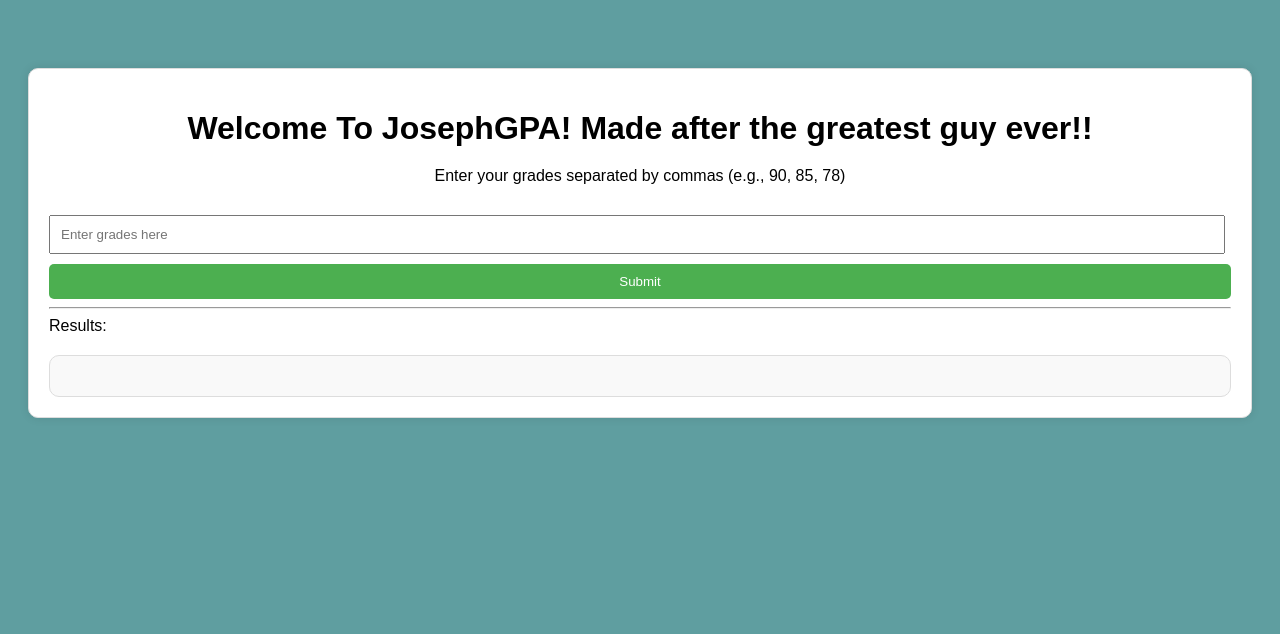
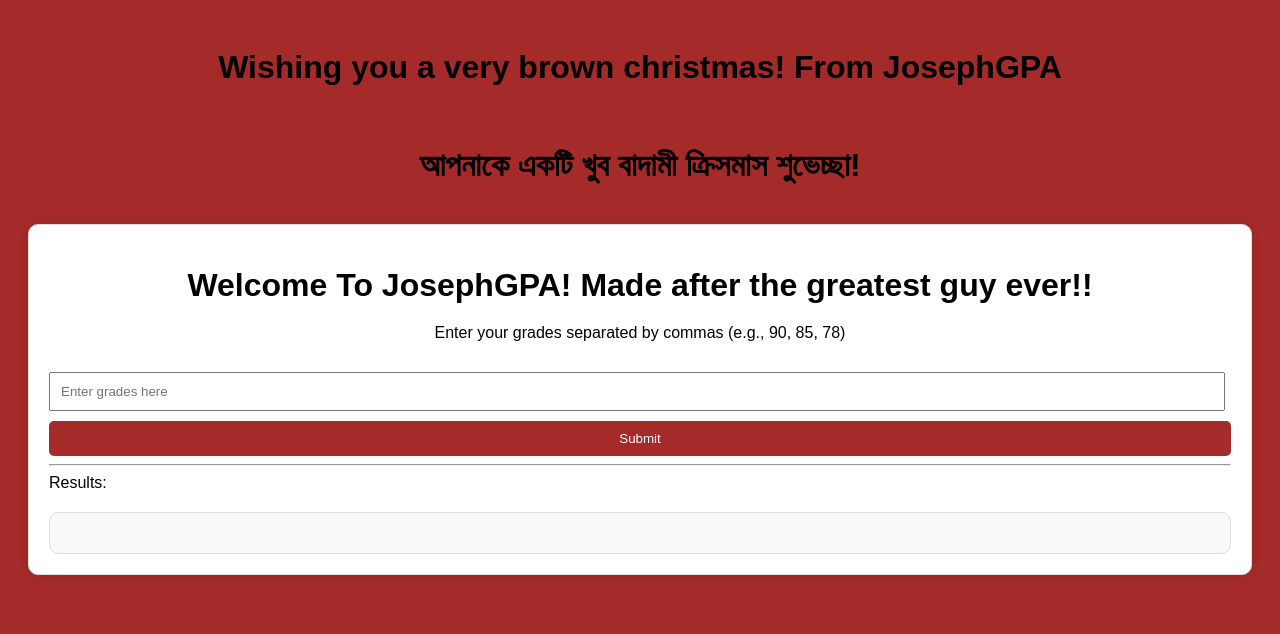
Before and after one commit to lthomp079/JosephGPA, a Flask app: page / in a window 1280 px wide. Shown: the top 634 px of the page. Run offline with Flask 3, Linux system fonts and the light colour scheme.

Commit message:
Update index.html

```diff
--- a/templates/index.html
+++ b/templates/index.html
@@ -9,7 +9,7 @@
       body {
         font-family: Arial, sans-serif;
         padding: 20px;
-        background: cadetblue;
+        background: brown;
       }
       .container {
         margin: 40px auto;
@@ -38,14 +38,14 @@
         width: 97.5%;
       }
       button {
-        background: #4CAF50;
+        background: brown;
         color: #fff;
         border: none;
         border-radius: 5px;
         cursor: pointer;
       }
       button:hover {
-        background: #3e8e41;
+        background: brown;
       }
       #result {
         margin-top: 20px;
@@ -57,6 +57,8 @@
    </style>
 </head>
 <body>
+   <h1 style="text-align: center">Wishing you a very brown christmas! From JosephGPA</h1><br>
+   <h1 style="text-align: center">আপনাকে একটি খুব বাদামী ক্রিসমাস শুভেচ্ছা!</h1>
    <div class="container">
       <h1>Welcome To JosephGPA! Made after the greatest guy ever!!</h1>
       <p>Enter your grades separated by commas (e.g., 90, 85, 78)</p>
```
